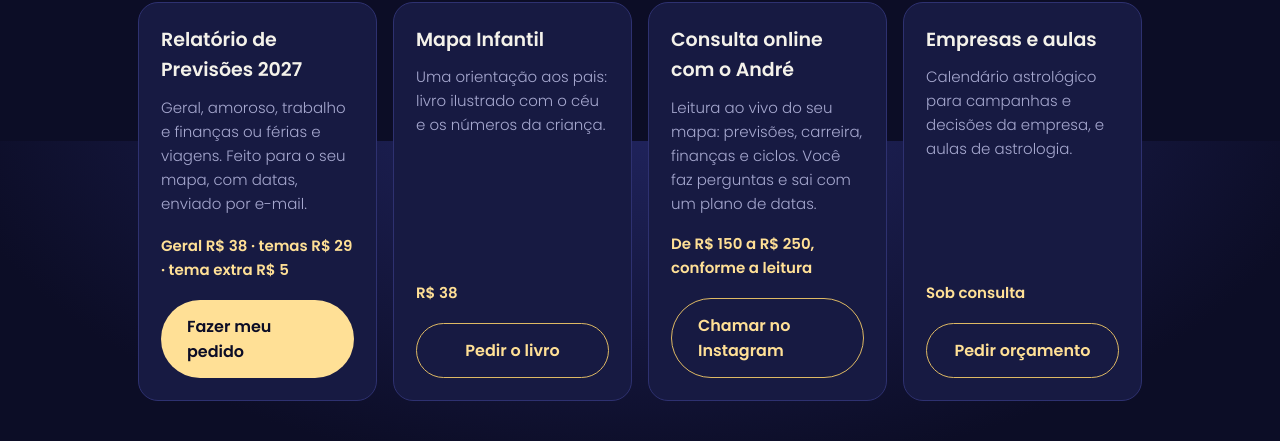
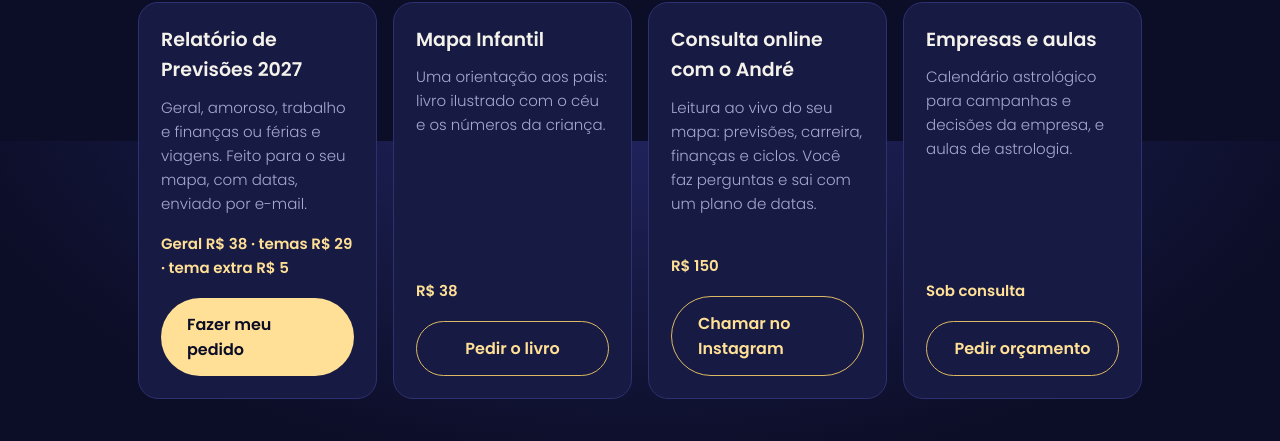
Before and after one commit to Medeir8s/astro-center, a plain HTML site: page andre/index.html in a window 1280 px wide. Shown: the part 659-1100 px from the top of the page. Drawn offline with Linux system fonts and the light colour scheme.

Commit message:
Consulta online: R$ 150
Co-Authored-By: Claude Sonnet 5.5 <noreply@anthropic.com>
Claude-Session: https://claude.ai/code/session_01G5Z3Vd8T6r7uqnMKKiPg3c

```diff
--- a/andre/index.html
+++ b/andre/index.html
@@ -136,7 +136,7 @@ footer .wrap{display:flex;flex-direction:column;gap:8px}
       <div class="card">
         <h3>Consulta online com o André</h3>
         <p>Leitura ao vivo do seu mapa: previsões, carreira, finanças e ciclos. Você faz perguntas e sai com um plano de datas.</p>
-        <div class="price">De R$ 150 a R$ 250, conforme a leitura</div>
+        <div class="price">R$ 150</div>
         <a class="btn ghost" data-contato href="https://ig.me/m/andreastrologia">Chamar no Instagram</a>
       </div>
       <div class="card">
```
